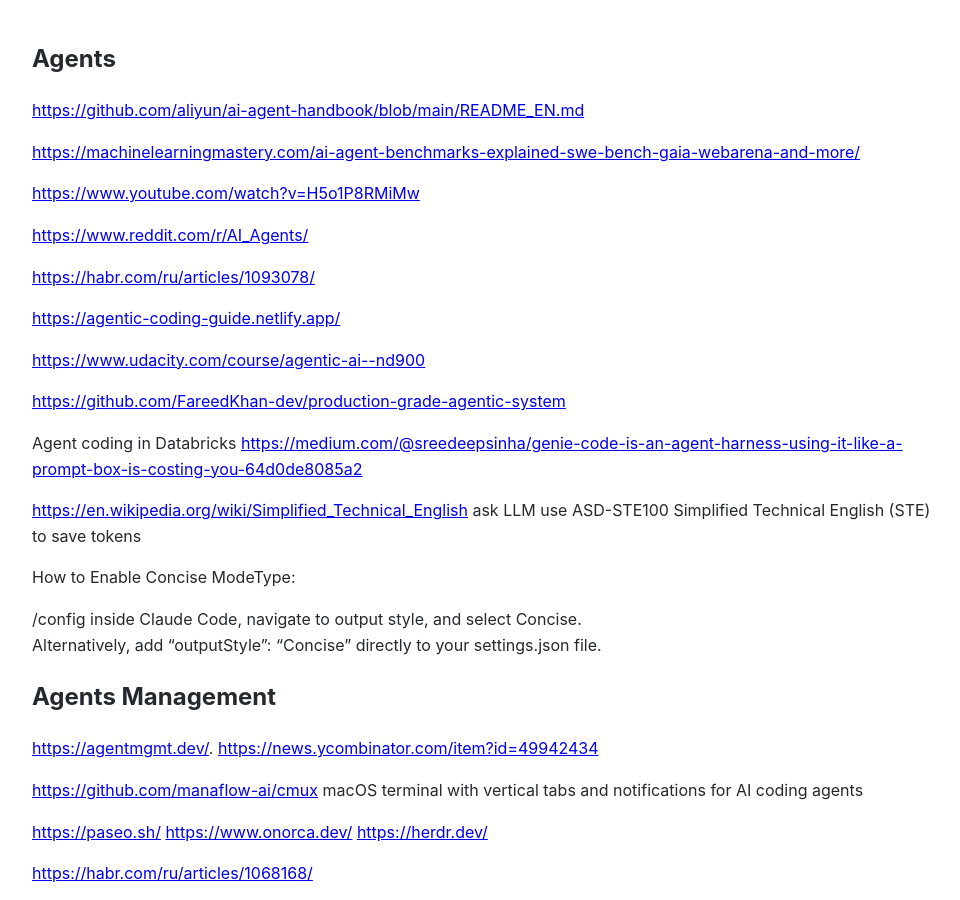
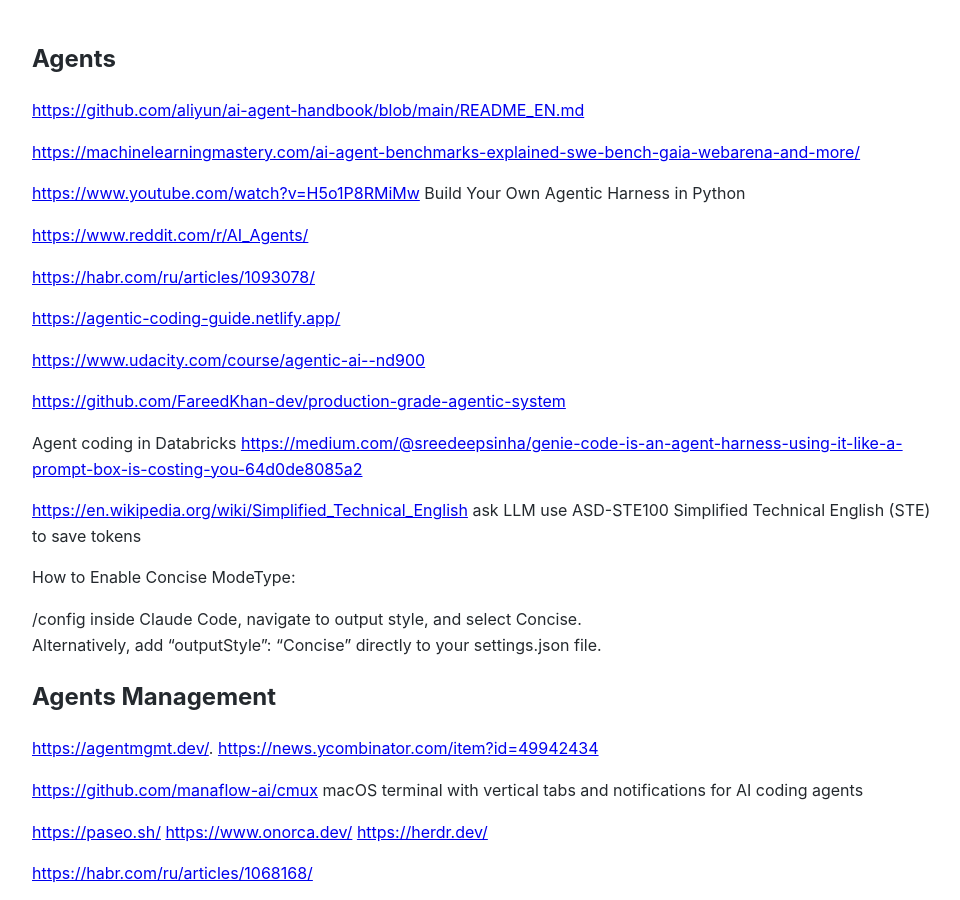
Before and after one commit to Michael-Lubinsky/michael-lubinsky.github.com, a Jekyll site: the page built from ml/agent.md, in a window 1280 px wide and 900 px high. Shown: the whole window, without its empty margins (158-1118 px from the left). Built offline with Jekyll 4.4.1, drawn with Linux system fonts in a browser that asks for light colours; our own code applies the rules of GitHub Pages for plain Markdown files.

Commit message:
Update agent.md

```diff
--- a/ml/agent.md
+++ b/ml/agent.md
@@ -6,6 +6,7 @@
 
 
 <https://www.youtube.com/watch?v=H5o1P8RMiMw>
+Build Your Own Agentic Harness in Python
 
 <https://www.reddit.com/r/AI_Agents/>
 
```
